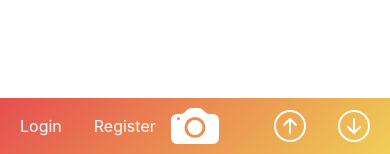
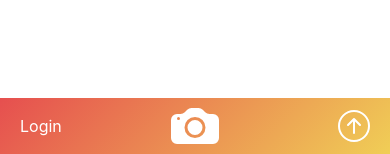
Before and after one commit to Adam1400/Capture, a Django app: page /post/1/ in a window 390 px wide. Shown: the part 690-844 px from the top of the page. Run offline with Django 3.2, Linux system fonts and the light colour scheme; data comes from the database, SQL or seed files in the repository; both versions use the stored data as it was after the commit; some libraries are stand-ins or nearby versions.

Commit message:
added media query

```diff
--- a/capture/post/templates/post/base.html
+++ b/capture/post/templates/post/base.html
@@ -79,10 +79,10 @@
             <div class="leftControls">
             {% if user.is_authenticated %}
                 <a class="nav-item nav-link" href="{% url 'profile' %}">{{user.username}}</a>
-                <a class="nav-item nav-link" href="{% url 'logout' %}">Logout</a>
+                <a class="nav-item nav-link hide" href="{% url 'logout' %}">Logout</a>
             {% else %}
                 <a class="nav-item nav-link" href="{% url 'login' %}">Login</a>
-                <a class="nav-item nav-link" href="{% url 'register' %}">Register</a>
+                <a class="nav-item nav-link hide" href="{% url 'register' %}">Register</a>
             {% endif %}
             </div>
 
@@ -101,7 +101,7 @@
                         <path fill-rule="evenodd" d="M8 12a.5.5 0 0 0 .5-.5V5.707l2.146 2.147a.5.5 0 0 0 .708-.708l-3-3a.5.5 0 0 0-.708 0l-3 3a.5.5 0 1 0 .708.708L7.5 5.707V11.5a.5.5 0 0 0 .5.5z"/>
                     </svg>
                 </a>
-                <a href="#bottom" class="nav-item nav-link">
+                <a href="#bottom" class="nav-item nav-link hide">
                     <svg width="2em" height="2em" viewBox="0 0 16 16" class="bi bi-arrow-down-circle" fill="currentColor" xmlns="http://www.w3.org/2000/svg">
                         <path fill-rule="evenodd" d="M8 15A7 7 0 1 0 8 1a7 7 0 0 0 0 14zm0 1A8 8 0 1 0 8 0a8 8 0 0 0 0 16z"/>
                         <path fill-rule="evenodd" d="M8 4a.5.5 0 0 1 .5.5v5.793l2.146-2.147a.5.5 0 0 1 .708.708l-3 3a.5.5 0 0 1-.708 0l-3-3a.5.5 0 1 1 .708-.708L7.5 10.293V4.5A.5.5 0 0 1 8 4z"/>
--- a/capture/static/css/main.css
+++ b/capture/static/css/main.css
@@ -71,6 +71,12 @@ nav{
     flex:1;
 
 }
+
+@media(max-width: 500px) /* Mobile */ {
+    .hide {
+      display: none;
+    }
+  }
 
 
 
--- a/capture/users/templates/users/profile.html
+++ b/capture/users/templates/users/profile.html
@@ -11,8 +11,10 @@
       <div>
             <img class="account-img" src="{{ user.profile.image.url }}">
       </div>
-      <br><br>
+      <a class="nav-item nav-link" href="{% url 'logout' %}">Logout</a>
+      <br>
       <hr>
+      <br>
       <h3>Change Profile Picture</h3>
       <form method="POST" enctype="multipart/form-data" class="profile-form">
         {% csrf_token %}
```
Also changed, not shown: capture/db.sqlite3.
